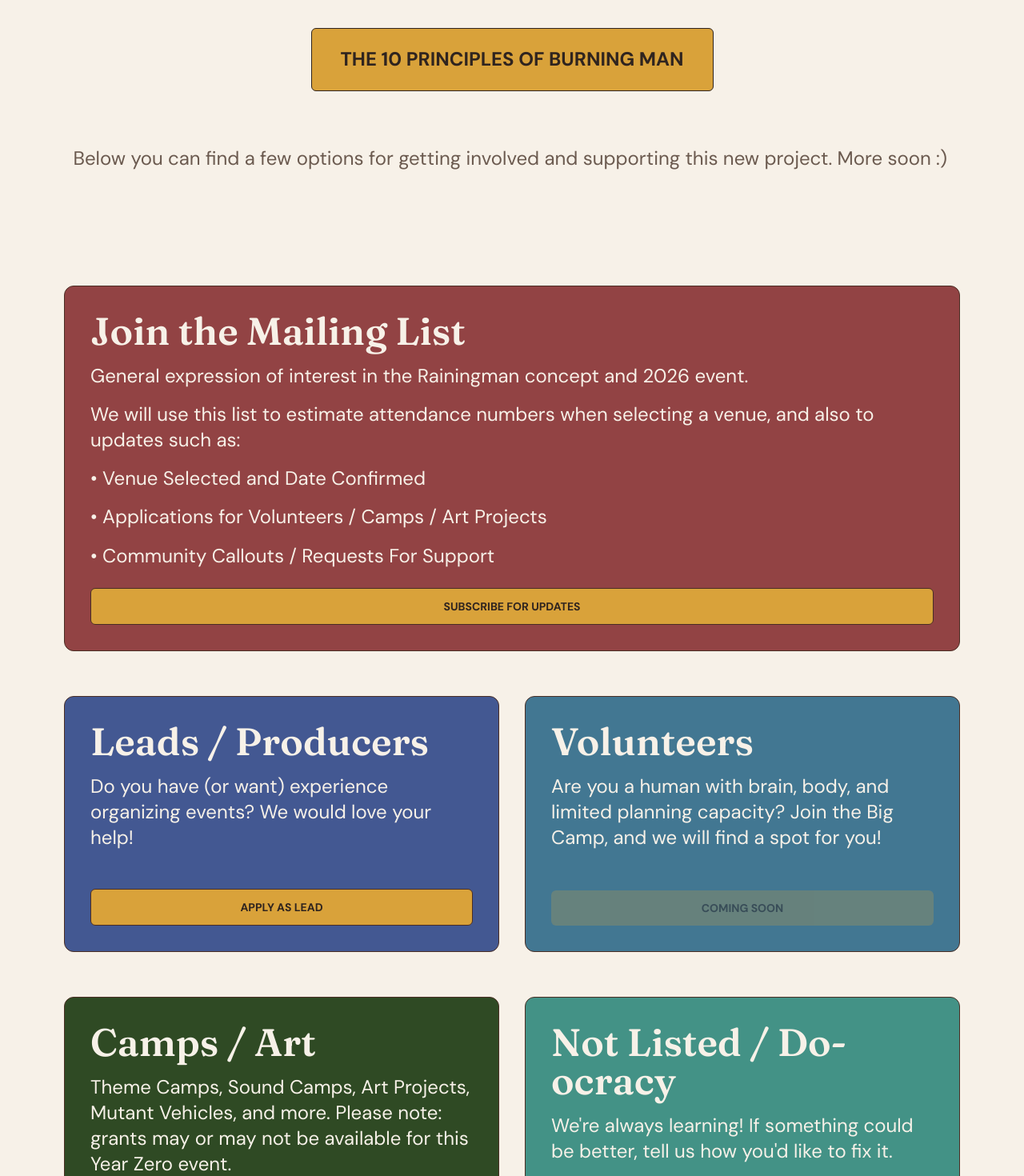
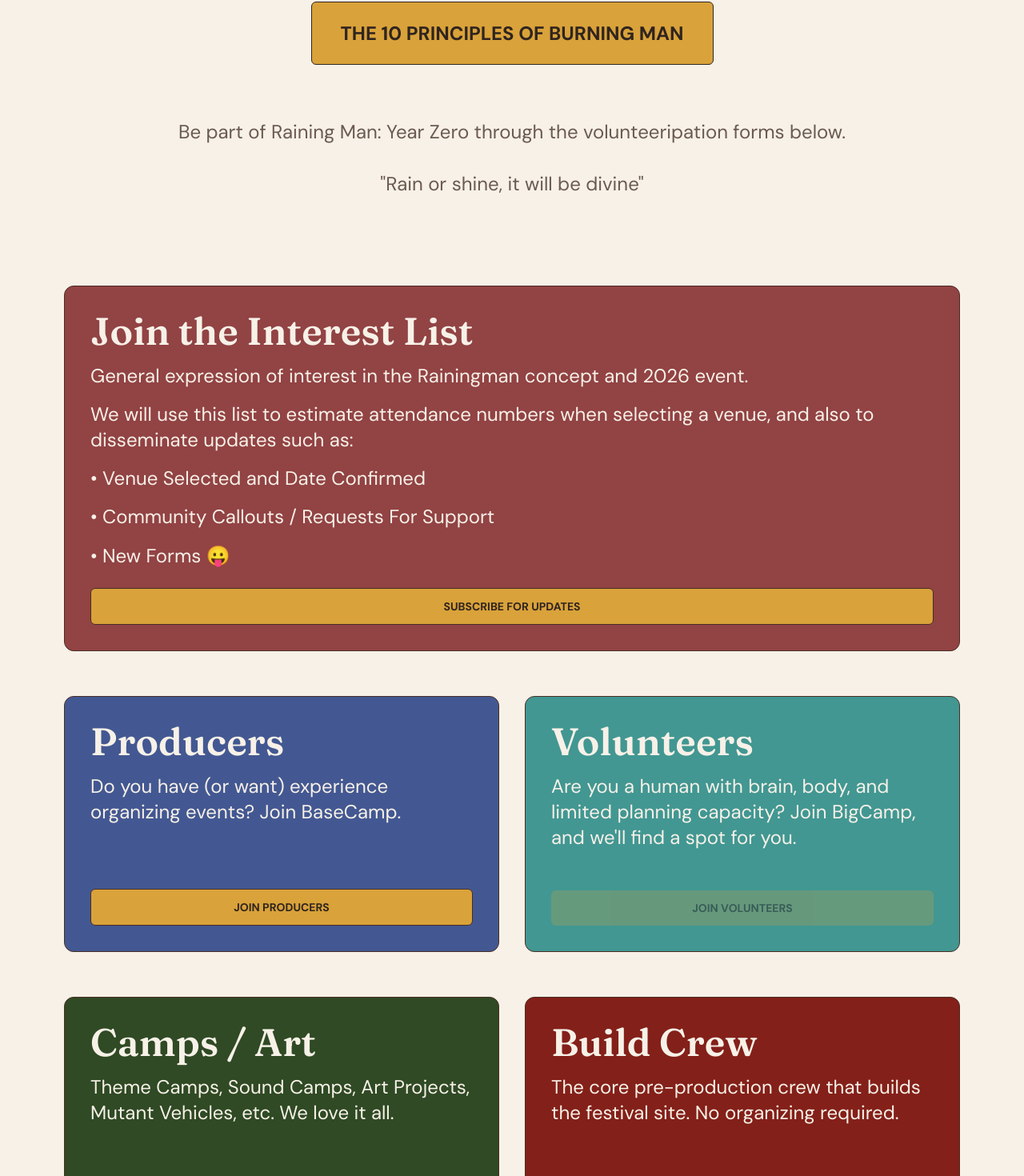
Before and after one commit to noalbalint/rainingman, a React (Vite) app: page / in a window 1280 px wide. Shown: the part 1377-2847 px from the top of the page at 80% size. Built offline with nearby package versions, Linux system fonts and the light colour scheme.

Commit message:
update copy

```diff
--- a/src/screens/RainingmanHome/sections/CommunityParticipationSection/CommunityParticipationSection.tsx
+++ b/src/screens/RainingmanHome/sections/CommunityParticipationSection/CommunityParticipationSection.tsx
@@ -18,13 +18,13 @@ type ParticipationCard = {
 const participationRows: ParticipationCard[][] = [
   [
     {
-      title: "Join the Mailing List",
+      title: "Join the Interest List",
       description: [
         "General expression of interest in the Rainingman concept and 2026 event.",
-        "We will use this list to estimate attendance numbers when selecting a venue, and also to updates such as:",
+        "We will use this list to estimate attendance numbers when selecting a venue, and also to disseminate updates such as:",
         "• Venue Selected and Date Confirmed",
-        "• Applications for Volunteers / Camps / Art Projects",
         "• Community Callouts / Requests For Support",
+        "• New Forms 😛",
       ],
       backgroundClass: "bg-[#924344]",
       actionLabel: "SUBSCRIBE FOR UPDATES",
@@ -35,22 +35,22 @@ const participationRows: ParticipationCard[][] = [
   ],
   [
     {
-      title: "Leads / Producers",
+      title: "Producers",
       description: [
-        "Do you have (or want) experience organizing events? We would love your help!",
+        "Do you have (or want) experience organizing events? Join BaseCamp.",
       ],
       backgroundClass: "bg-[#435892]",
-      actionLabel: "APPLY AS LEAD",
+      actionLabel: "JOIN PRODUCERS",
       href: "https://tally.so/r/ODvdK7",
       isAvailable: true,
     },
     {
       title: "Volunteers",
       description: [
-        "Are you a human with brain, body, and limited planning capacity? Join the Big Camp, and we will find a spot for you!",
+        "Are you a human with brain, body, and limited planning capacity? Join BigCamp, and we'll find a spot for you.",
       ],
-      backgroundClass: "bg-[#427792]",
-      actionLabel: "COMING SOON",
+      backgroundClass: "bg-[#429792]",
+      actionLabel: "JOIN VOLUNTEERS",
       isAvailable: false,
     },
   ],
@@ -59,20 +59,20 @@ const participationRows: ParticipationCard[][] = [
     {
       title: "Camps / Art",
       description: [
-        "Theme Camps, Sound Camps, Art Projects, Mutant Vehicles, and more. Please note: grants may or may not be available for this Year Zero event.",
+        "Theme Camps, Sound Camps, Art Projects, Mutant Vehicles, etc. We love it all.",
       ],
       backgroundClass: "bg-[#2f4a24]",
-      actionLabel: "COMING SOON",
+      actionLabel: "OFFER ART",
       isAvailable: false,
     },
     {
-      title: "Not Listed / Do-ocracy",
+      title: "Build Crew",
       description: [
-        "We're always learning! If something could be better, tell us how you'd like to fix it.",
+        "The core pre-production crew that builds the festival site. No organizing required.",
       ],
-      backgroundClass: "bg-[#439286]",
+      backgroundClass: "bg-[#832019]",
       href: "https://tally.so/r/rj7GQl",
-      actionLabel: "SEND A NOTE",
+      actionLabel: "JOIN BUILDERS",
       isAvailable: true,
     },
   ],
--- a/src/screens/RainingmanHome/sections/EventVisionSection/EventVisionSection.tsx
+++ b/src/screens/RainingmanHome/sections/EventVisionSection/EventVisionSection.tsx
@@ -7,7 +7,7 @@ const visionParagraphs = [
 
 export const EventVisionSection = (): JSX.Element => {
   return (
-    <section className="self-stretch w-full bg-[#f7f1e8] px-6 py-20 sm:px-10 lg:min-h-[974px] lg:px-12 lg:py-24">
+    <section className="self-stretch w-full bg-[#f7f1e8] px-6 pt-20 pb-12 sm:px-10 lg:min-h-[974px] lg:px-12 lg:py-24">
       <div className="mx-auto flex w-full max-w-[1097px] flex-col items-center justify-center gap-16 lg:min-h-[780px]">
         <h2 id="what-were-building" className="m-0 text-center [font-family:'Fraunces',Helvetica] text-[40px] font-semibold leading-[1.1] tracking-[0] text-[#6b5a4f] sm:text-[48px] lg:text-[56px] lg:leading-[61.6px]">
           What We&apos;re Building
@@ -36,10 +36,14 @@ export const EventVisionSection = (): JSX.Element => {
         >
           <a target="_blank" href="https://burningman.org/about-us/10-principles/">THE 10 PRINCIPLES OF BURNING MAN</a>
         </Button>
-        <p className="m-0 w-full max-w-[1097px] text-center [font-family:'DM_Sans',Helvetica] text-xl font-normal leading-[1.7] tracking-[0] text-[#6b5a4f] lg:text-left lg:text-2xl lg:leading-[40.8px]">
-          Below you can find a few options for getting involved and supporting
-          this new project. More soon :)
-        </p>
+        <div>
+          <p className="m-0 w-full max-w-[1097px] text-center [font-family:'DM_Sans',Helvetica] text-xl font-normal leading-[1.7] tracking-[0] text-[#6b5a4f] lg:text-2xl lg:leading-[40.8px]">
+            Be part of Raining Man: Year Zero through the volunteeripation forms below.
+          </p>
+          <p className="m-0 pt-6 w-full max-w-[1097px] text-center [font-family:'DM_Sans',Helvetica] text-xl font-normal leading-[1.7] tracking-[0] text-[#6b5a4f] lg:text-2xl lg:leading-[40.8px]">
+            "Rain or shine, it will be divine"
+          </p>
+        </div>
       </div>
     </section>
   );
--- a/src/screens/RainingmanHome/sections/SiteFooterSection/SiteFooterSection.tsx
+++ b/src/screens/RainingmanHome/sections/SiteFooterSection/SiteFooterSection.tsx
@@ -1,6 +1,7 @@
 const footerMessages = [
-  "Rainingman 2027 · Built with love, rain, and radical participation.",
-  "Organised by Village Builders NRG",
+  "Raining Man 2026",
+  "rainingman.fest@gmail.com",
+  "Village Builders NRG",
 ];
 
 export const SiteFooterSection = (): JSX.Element => {
```
